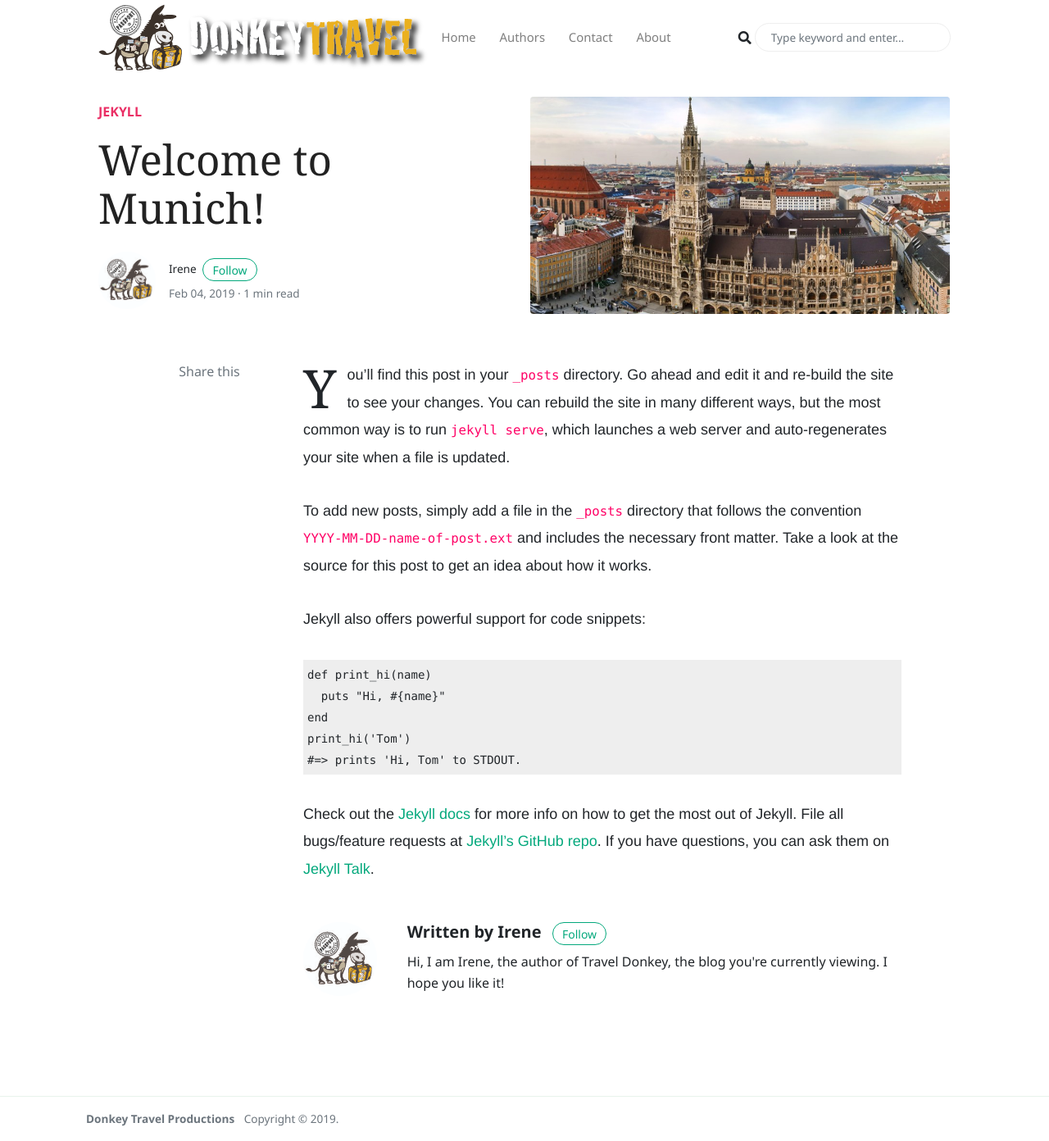
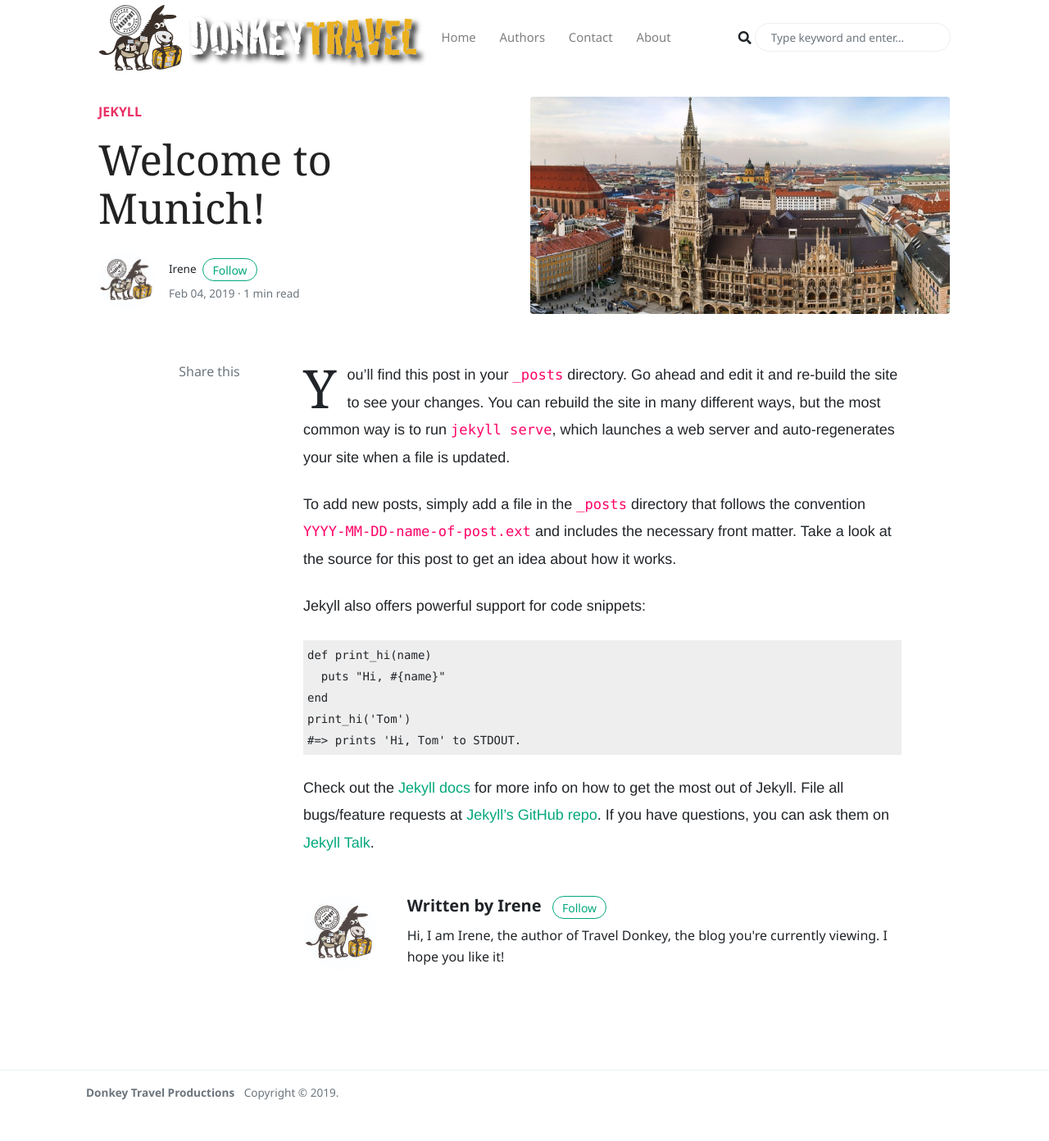
Before and after one commit to donkeytravel/donkeytravel.github, a Jekyll site: the page built from _posts/2019-02-04-welcome-to-jekyll.md, in a window 1280 px wide and 1392 px high. Shown: the whole window at 82% size. Built offline with Jekyll 4.4.1, drawn with Linux system fonts in a browser that asks for light colours; nearby versions of some CDN libraries; comment, search, counter and statistics services are not loaded.

Commit message:
some more custom css styles

```diff
--- a/assets/css/kyr.css
+++ b/assets/css/kyr.css
@@ -1,3 +1,31 @@
+article {
+	/* font-size: 22px; //18px; //20px; */
+	/* line-height: 1.50; //1.86; */
+    /* font-family: 'Alegreya', serif; */
+}
+article p,article pre,article figure,article img,article blockquote,article iframed,article embed {
+	margin-bottom:1.5rem;
+}
+
+article blockquote:before {
+	content:"“";
+	font-family:Georgia;
+	font-size:7rem;
+	margin:-1rem 2rem 0 -3.9rem;
+	position:absolute;
+	opacity:1;
+	float:left;
+	line-height:1;
+    color: orange;
+}
+
+code {
+  font-size: 95%;
+  color: #ff0266;
+  word-break: break-word; }
+  a > code {
+    color: inherit; }
+
 .spoiler:hover {
     color: red;
     text-decoration: none;
```
